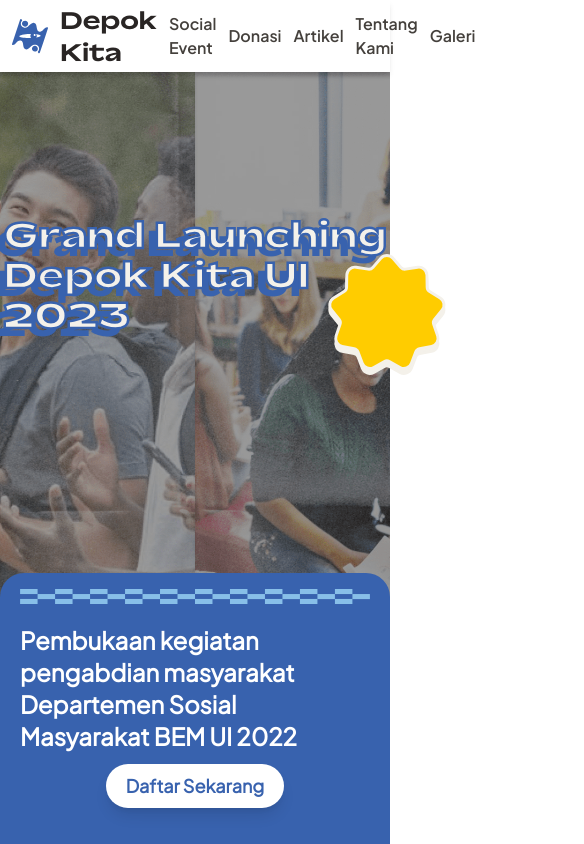
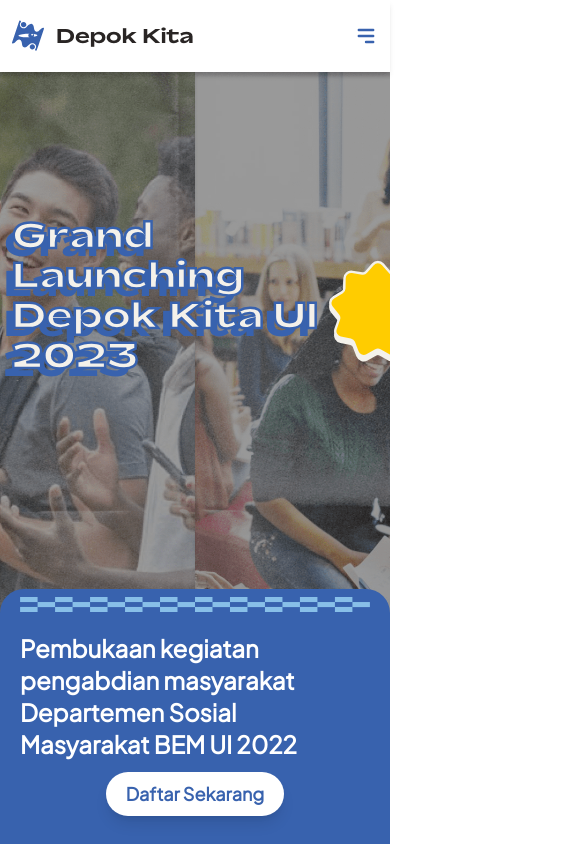
Before and after one commit to Depok-Kita/depkit-2023, a Next.js app: page / in a window 390 px wide. Shown: the top 844 px of the page, 584 px wide, since content can reach past the window. Built offline with nearby package versions, Linux system fonts and the light colour scheme.

Commit message:
feat: Making navbar responsive

```diff
--- a/package.json
+++ b/package.json
@@ -17,6 +17,7 @@
     "postcss": "8.4.28",
     "react": "18.2.0",
     "react-dom": "18.2.0",
+    "react-icons": "^4.10.1",
     "tailwindcss": "3.3.3",
     "typescript": "5.2.2"
   }
--- a/src/components/Hero.tsx
+++ b/src/components/Hero.tsx
@@ -5,10 +5,10 @@
     return (
         <section className="w-full relative h-[calc(100vh-72px)] flex justify-center">
             <Image src="/hero.png" alt="Hero" layout="fill" objectFit="cover" className='brightness-[.6]' />
-            <aside className="z-10 mt-10 w-full flex items-center justify-center">
-                <div className=" w-full z-0 items-center h-1/2 flex flex-col gap-5">
+            <aside className="z-10 mt-10 w-full flex items-center justify-center overflow-hidden">
+                <div className=" w-full z-0 items-center h-1/2 flex flex-col gap-5 px-3">
                     <div className="relative">
-                        <Image src="/someshit.svg" alt="Logo" width={200} height={200} className='absolute w-[120px] lg:w-[200px] top-0 right-0 translate-x-1/2 -translate-y-1/3 z-0' />
+                        <Image src="/someshit.svg" alt="Logo" width={200} height={200} className='absolute w-[100px] lg:w-[200px] top-0 right-0 translate-x-1/2 -translate-y-1/3 z-0' />
                         <h1 className='text-4xl bottom-20 w-full font-bossa_black md:text-7xl text-[#F4F1EA] shadow-[#3862AE] text-shadow-lg font-outline-8 font-black z-10 relative'>
                             Grand Launching
                             <br />
@@ -17,7 +17,7 @@
                             2023
                         </h1>
                     </div>
-                    <div className="py-4 absolute bottom-0 px-5 w-full font-jkt bg-[#3862AE] text-white rounded-t-3xl">
+                    <div className="py-2 sm:py-4 absolute bottom-0 px-5 w-full font-jkt bg-[#3862AE] text-white rounded-t-3xl">
                         <Stripe />
                         <div className="flex flex-col items-center justify-center mb-5">
                             <p className='mb-3 text-2xl my-5 font-bold'>
--- a/src/components/Navbar.tsx
+++ b/src/components/Navbar.tsx
@@ -1,13 +1,24 @@
 import Image from 'next/image'
 import Link from 'next/link'
-import React from 'react'
+import React, { useState } from 'react'
+import { HiMenuAlt3, HiX } from 'react-icons/hi';
+const Navbar = () => {
 
-const Navbar = () => {
+    const [open, setOpen] = useState(false);
+
     return (
-        <nav className='sticky top-0 left-0 shadow-md p-3 w-full flex items-center gap-3 justify-evenly h-[72px] z-50 bg-white'>
-            <ul className="flex items-center font-jkt_semibold text-stone-700 gap-3 justify-evenly font-medium md:text-base flex-1">
-                <Image src="/logo.svg" alt="Logo" width={48} height={48} />
-                <h1 className='font-semibold font-bossa text-stone-800 text-2xl'>Depok Kita</h1>
+        <nav className='sticky top-0 left-0 shadow-md p-3 w-full flex items-center gap-3 justify-between h-[72px] z-50 bg-white'>
+            <div className="flex items-center gap-3">
+                <Image src="/logo.svg" alt="Logo" width={48} height={48} className='w-8 h-8' />
+                <h1 className='font-semibold font-bossa text-stone-800 text-xl sm:text-2xl'>Depok Kita</h1>
+            </div>
+            <ul className={`flex flex-col sm:flex-row fixed sm:relative bg-white top-0 ${open ? "left-0" : "-left-full"} transition-all duration-500 w-full h-screen sm:h-auto items-center font-jkt_semibold text-stone-700 gap-3 justify-evenly font-medium md:text-base flex-1`}>
+                <li className="sm:hidden">
+                    <div className="flex items-center gap-3">
+                        <Image src="/logo.svg" alt="Logo" width={48} height={48} />
+                        <h1 className='font-semibold font-bossa text-stone-800 text-2xl'>Depok Kita</h1>
+                    </div>
+                </li>
                 <li>
                     <a href="#sosvent" className='transition-colors hover:text-stone-900'>
                         Social Event
@@ -33,7 +44,15 @@
                         Galeri
                     </Link>
                 </li>
+                <li className='sm:hidden'>
+                    <button onClick={() => setOpen(false)} className='text-4xl'>
+                        <HiX className='text-[#3862AE]' />
+                    </button>
+                </li>
             </ul>
+            <button onClick={() => setOpen(true)} className='sm:hidden text-2xl flex flex-col gap-1'>
+                <HiMenuAlt3 className='text-[#3862AE]' />
+            </button>
         </nav>
     )
 }
--- a/src/pages/index.tsx
+++ b/src/pages/index.tsx
@@ -21,7 +21,7 @@
         </aside>
       </section>
       <Stripe />
-      <div className='text-center font-bossa mt-10 text-blue-950 font-bold text-[64px]'>
+      {/* <div className='text-center font-bossa mt-10 text-blue-950 font-bold text-[64px]'>
         Artikel
       </div>
       <div className='gap-10 mt-5 mb-28 flex h-max items-center justify-center mx-16'>
@@ -34,7 +34,7 @@
           <Article />
           <Article />
         </div>
-      </div>
+      </div> */}
       <Stripe />
 
     </main>
```
Also changed, not shown: 1 other file (tests, documents, lock files or other folders).
